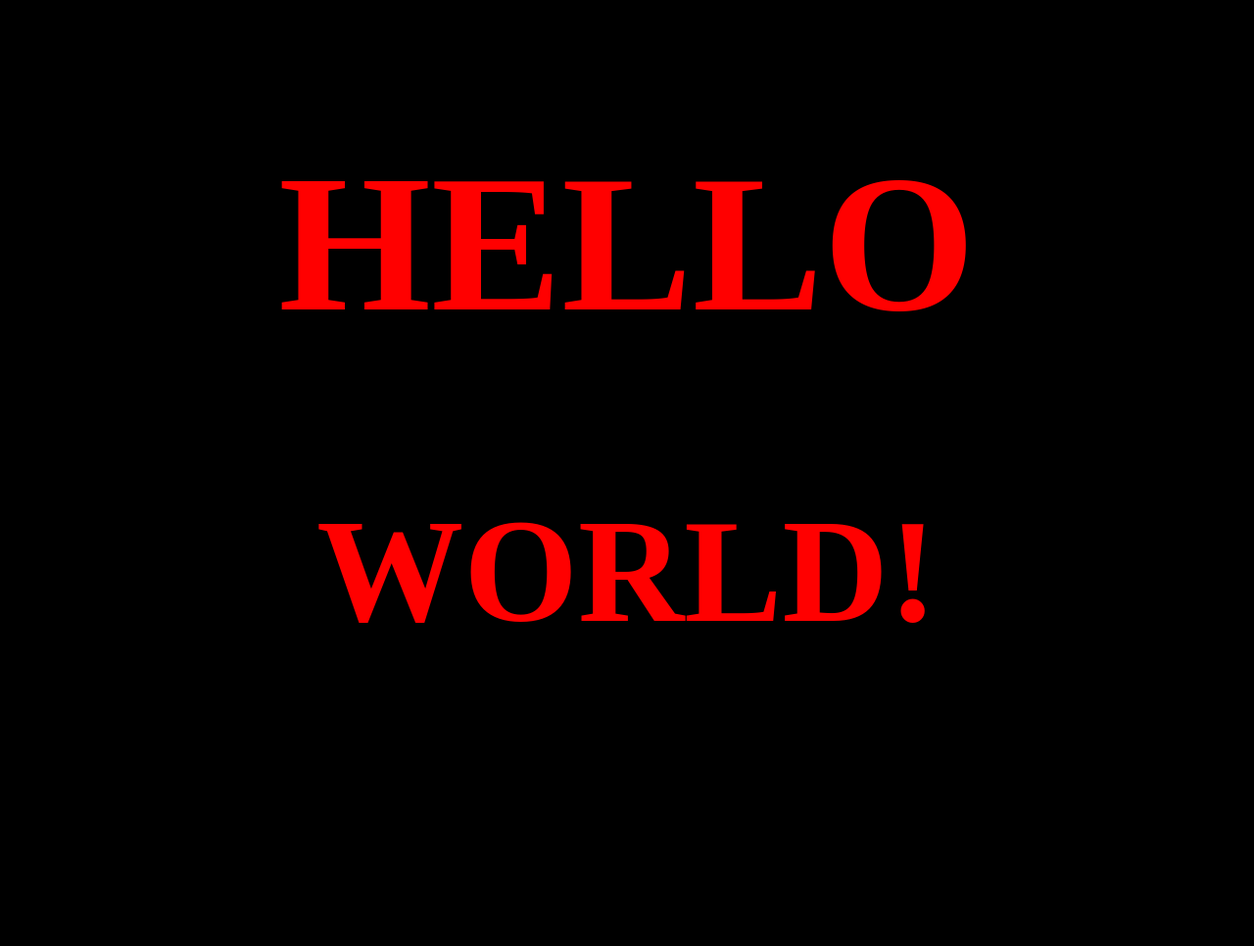
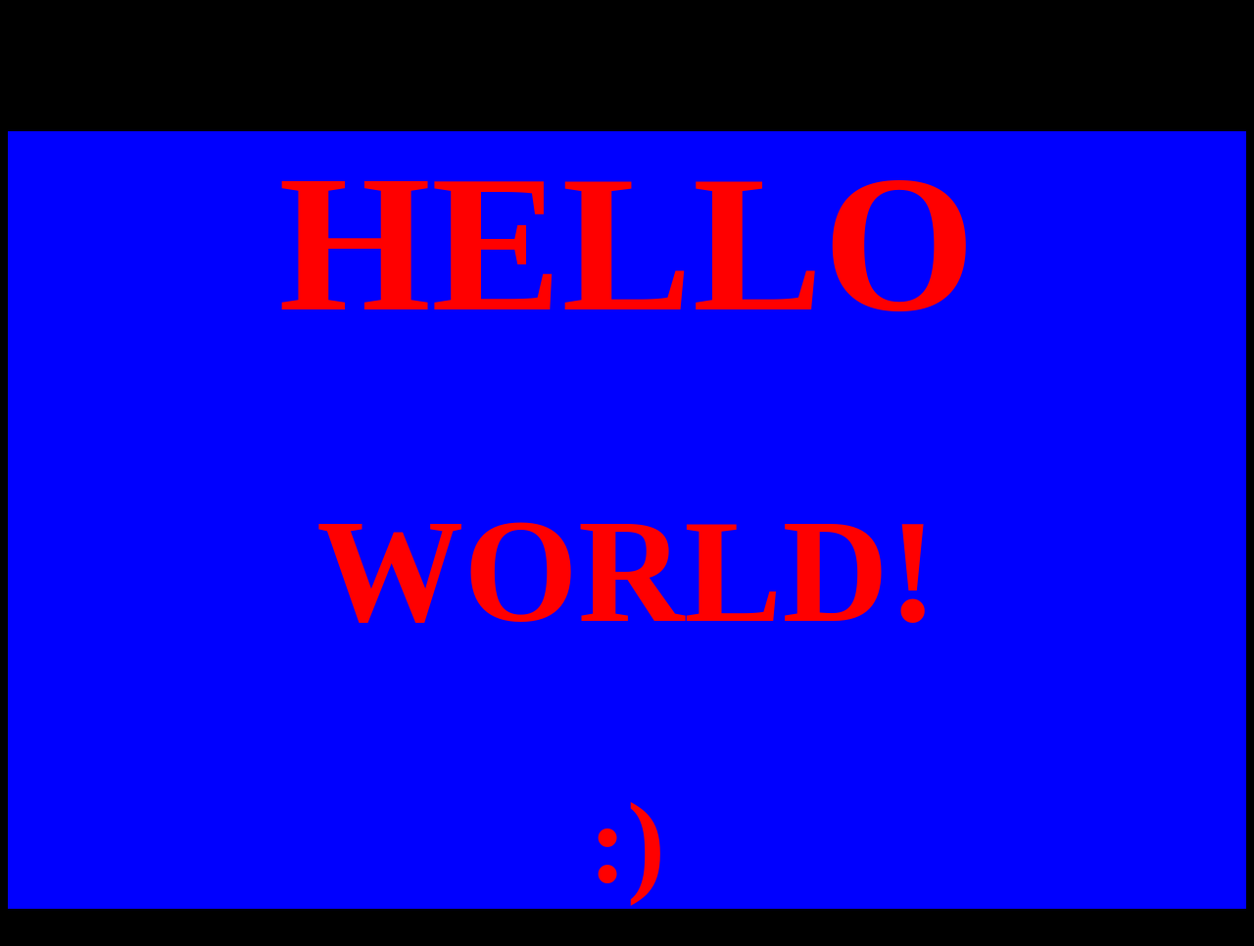
Before and after one commit to MrBaguM/Project1, a plain HTML site: page index.html in a window 1280 px wide. Shown: the whole page at 98% size. Before the commit the page ends 800 px from the top, so only its background shows below. Drawn offline with Linux system fonts and the light colour scheme.

Commit message:
My First Task

```diff
--- a/index.html
+++ b/index.html
@@ -11,6 +11,7 @@
     <div class="title">
     <h1>HELLO</h1>
     <h2>WORLD!</h2>
+    <h3>:)</h3>
     </div>
 </body>
 </html>
--- a/script.js
+++ b/script.js
@@ -1 +1 @@
-alert('hey');
+alert('Hey! :)');
--- a/style.css
+++ b/style.css
@@ -7,6 +7,6 @@ body {
     color: red;
     text-align: center;
     font-weight: bald;
-    background-color: black;
+    background-color: blue;
     font-size: 100px;
 }
```
